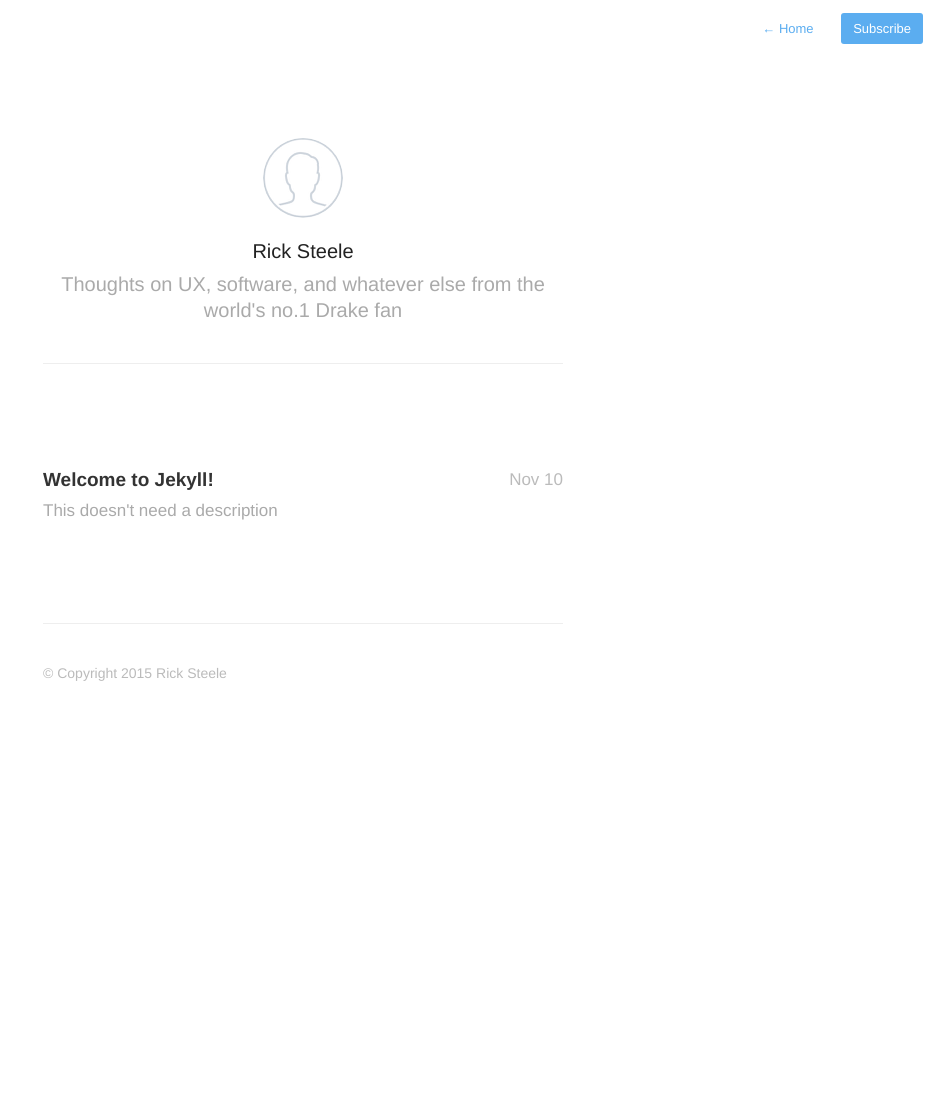
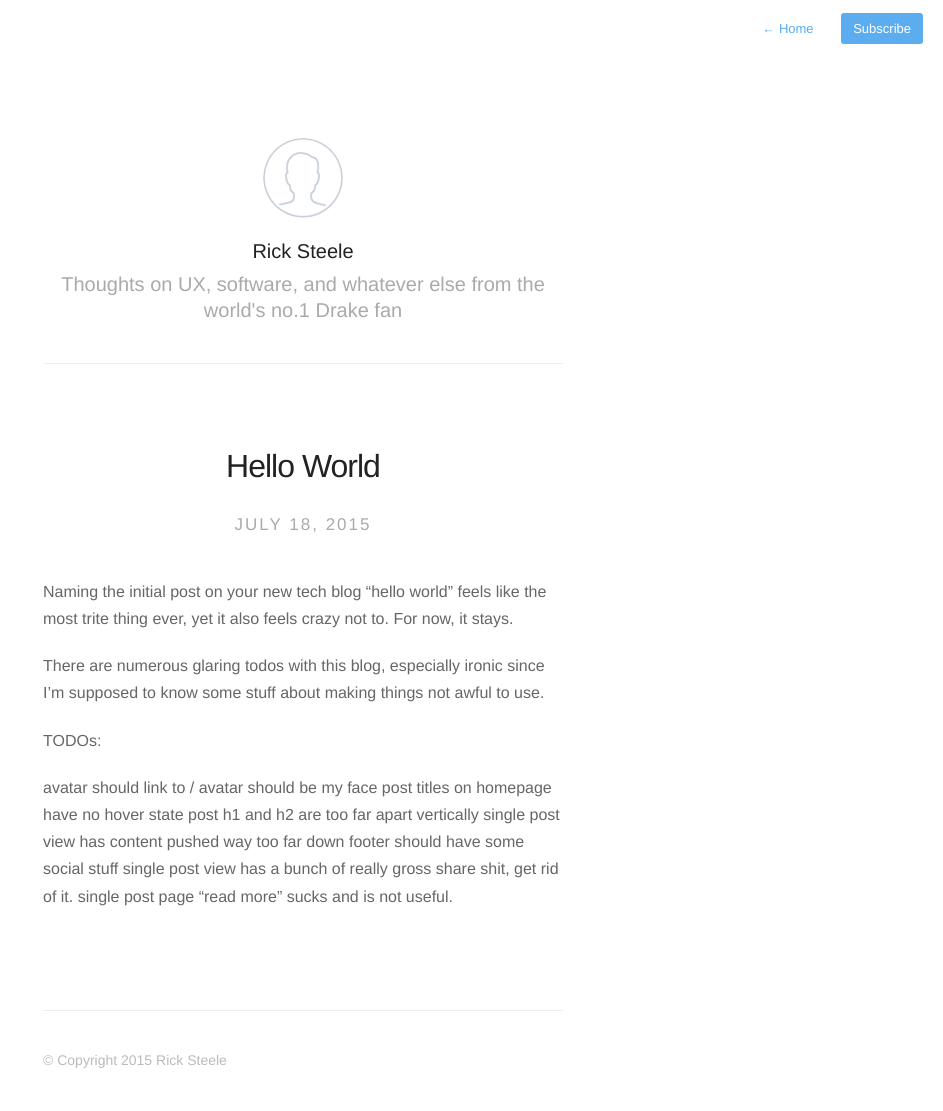
Before and after one commit to LiveMethod/livemethod, a Jekyll site: the page built from index.html, in a window 1280 px wide. Shown: the whole page, without its empty margins (337-1280 px from the left). Built offline with Jekyll 4.4.1, drawn with Linux system fonts in a browser that asks for light colours; nearby versions of some CDN libraries; Markdown is read by kramdown in place of the engine named in the settings; the list of posts is cut into pages by our own code; before the commit the page ends 900 px from its top, so only the background shows below that.

Commit message:
hello world post is better now. starting to tweak the theme

```diff
--- a/_includes/navigation.html
+++ b/_includes/navigation.html
@@ -3,10 +3,5 @@
         <a href='{{ site.baseurl }}{{ page.about }}'> <span class="arrow">←</span> Home </a>
     {% endif %}
 
-    {% if page.url != "/about/" %}
-        {% if site.aboutPage %}
-            <a href='{{ site.baseurl }}about'>About </a>
-        {% endif %}
-    {% endif %}
     <a class="cta" href="{{ site.baseurl }}feed.xml">Subscribe</a>
 </nav>
--- a/_includes/post-list.html
+++ b/_includes/post-list.html
@@ -1,9 +1,12 @@
 <ul id="post-list">
     {% for post in paginator.posts %}
-        <li>
-            <a href='{{ post.url }}'><aside class="dates">{{ post.date | date:"%b %d" }}</aside></a>
-            <a href='{{ post.url }}'>{{ post.title }} <h2>{{ post.description }}</h2></a>
-        </li>
+        <li><article class="post">
+            <header>
+              <a href='{{ post.url }}'><h1>{{ post.title }}</h1></a>
+              <a href='{{ post.url }}'><h2 class="headline">{{ post.date | date:"%B %-d, %Y" }}</h2></a>
+            </header>
+            {{post.content}}
+        </article></li>
     {% endfor %}
 </ul>
 
--- a/_includes/profile.html
+++ b/_includes/profile.html
@@ -1,9 +1,7 @@
 <div class="profile">
     <section id="wrapper">
         <header id="header">
-            <a href='{{ site.baseurl }}about'>
                 <img id="avatar" class="2x" src="/assets/images/avatar.png"/>
-            </a>
             <h1>{{ site.author }}</h1>
             <h2>{{ site.description }}</h2>
         </header>
--- a/_layouts/default.html
+++ b/_layouts/default.html
@@ -15,9 +15,7 @@
 
   {% include navigation.html %}
 
-  {% if page.profile %}
-      {% include profile.html %}
-  {% endif %}
+  {% include profile.html %}
 
   <section id="wrapper" class="{% if page.profile %}home{% endif %}">
     {{ content }}
--- a/_posts/2013-11-10-welcome-to-jekyll.markdown
+++ /dev/null
@@ -1,23 +0,0 @@
----
-title:  "Welcome to Jekyll!"
-date:   2013-11-10 10:18:00
-description: This doesn't need a description
----
-
-You'll find this post in your `_posts` directory - edit this post and re-build (or run with the `-w` switch) to see your changes!
-To add new posts, simply add a file in the `_posts` directory that follows the convention: YYYY-MM-DD-name-of-post.ext.
-
-Jekyll also offers powerful support for code snippets:
-
-{% highlight ruby %}
-def print_hi(name)
-  puts "Hi, #{name}"
-end
-print_hi('Tom')
-#=> prints 'Hi, Tom' to STDOUT.
-{% endhighlight %}
-
-Check out the [Jekyll docs][jekyll] for more info on how to get the most out of Jekyll. File all bugs/feature requests at [Jekyll's GitHub repo][jekyll-gh].
-
-[jekyll-gh]: https://github.com/mojombo/jekyll
-[jekyll]:    http://jekyllrb.com
--- /dev/null
+++ b/_posts/2015-07-18-hello-world.markdown
@@ -0,0 +1,19 @@
+---
+title:  "Hello World"
+date:   2015-07-18 10:18:00
+---
+
+Naming the initial post on your new tech blog "hello world" feels like the most trite thing ever, yet it also feels crazy not to. For now, it stays.
+
+There are numerous glaring todos with this blog, especially ironic since I'm supposed to know some stuff about making things not awful to use.
+
+TODOs:
+
+avatar should link to /
+avatar should be my face
+post titles on homepage have no hover state
+post h1 and h2 are too far apart vertically
+single post view has content pushed way too far down
+footer should have some social stuff
+single post view has a bunch of really gross share shit, get rid of it.
+single post page "read more" sucks and is not useful.
--- a/assets/css/style.css
+++ b/assets/css/style.css
@@ -371,7 +371,7 @@ img {
 Post List
 =========================================== */
 #post-list,#archive-list {
-	margin-top: 100px;
+	margin-top: 40px;
 }
 
 #post-list li,#archive-list li {
```
